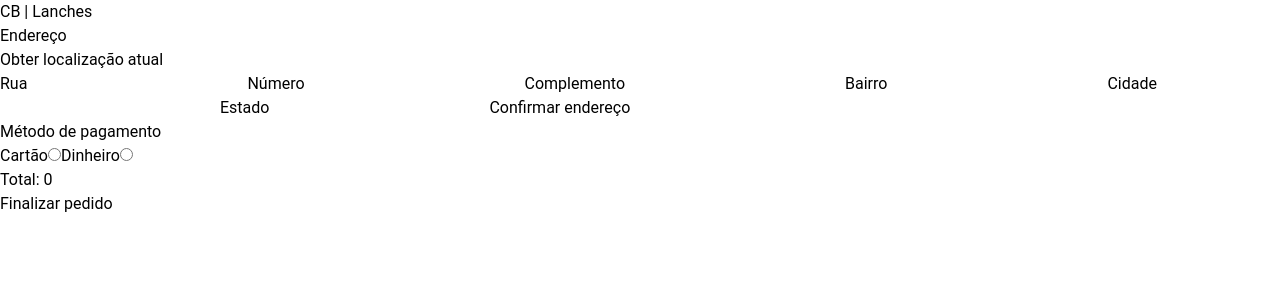
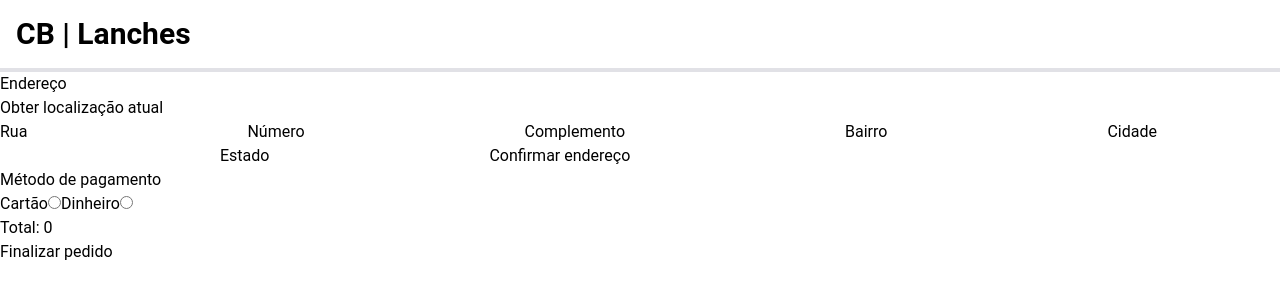
Before and after one commit to alanbrazoes/snacks-frontend, a Next.js app: page /checkout in a window 1280 px wide. Shown: the top 300 px of the page. Built offline with nearby package versions, Linux system fonts and the light colour scheme.

Commit message:
feat: remove export default. OBS: except pages

```diff
--- a/src/components/Header.tsx
+++ b/src/components/Header.tsx
@@ -9,4 +9,4 @@ const Header: React.FC = ({ children }) => {
   );
 };
 
-export default Header;
+export { Header };
--- a/src/components/ProductCart.tsx
+++ b/src/components/ProductCart.tsx
@@ -87,4 +87,4 @@ const ProductCart: React.FC = () => {
   );
 };
 
-export default ProductCart;
+export { ProductCart };
--- a/src/components/Snacks.tsx
+++ b/src/components/Snacks.tsx
@@ -37,4 +37,4 @@ const Snack: React.FC<ISnack | IDishes | IDrink> = ({ name, _id, price }): JSX.E
   );
 };
 
-export default Snack;
+export { Snack };
--- a/src/context/cart.tsx
+++ b/src/context/cart.tsx
@@ -37,4 +37,4 @@ const CartContext: React.FC = ({ children }) => {
 
 export const useCart = () => useContext(context);
 
-export default CartContext;
+export { CartContext };
--- a/src/pages/_app.tsx
+++ b/src/pages/_app.tsx
@@ -1,8 +1,8 @@
 import type { AppProps } from 'next/app';
 
-import CartContext from '@context/cart';
+import { CartContext } from '@context/cart';
 
-import '../style/main.css';
+import '@style/main.css';
 
 function MyApp({ Component, pageProps }: AppProps) {
   return (
--- a/src/pages/cart/index.tsx
+++ b/src/pages/cart/index.tsx
@@ -3,8 +3,8 @@ import React from 'react';
 import type { NextPage } from 'next';
 import Link from 'next/link';
 
-import Header from '@components/Header';
-import ProductCart from '@components/ProductCart';
+import { Header } from '@components/Header';
+import { ProductCart } from '@components/ProductCart';
 
 const Cart: NextPage = () => {
   return (
--- a/src/pages/checkout/index.tsx
+++ b/src/pages/checkout/index.tsx
@@ -3,12 +3,13 @@ import React from 'react';
 import { NextPage } from 'next';
 
 import { Address } from '@components/Address';
+import { Header } from '@components/Header';
 import { PaymentMethod } from '@components/PaymentMethod';
 
 const Checkout: NextPage = () => {
   return (
     <>
-      <header>CB | Lanches</header>
+      <Header />
       <main>
         <Address />
         <PaymentMethod />
--- a/src/pages/index.tsx
+++ b/src/pages/index.tsx
@@ -3,8 +3,8 @@ import React from 'react';
 import type { GetServerSideProps, NextPage } from 'next';
 import Link from 'next/link';
 
-import Header from '@components/Header';
-import Snack from '@components/Snacks';
+import { Header } from '@components/Header';
+import { Snack } from '@components/Snacks';
 import { getAllSnacks } from '@services/getAllSnacksApi';
 import { IAllSnacks } from '@types';
 
--- a/src/services/index.ts
+++ b/src/services/index.ts
@@ -2,6 +2,7 @@ import axios from 'axios';
 
 const api = axios.create({
   baseURL: process.env.NEXT_PUBLIC_URLSERVER,
+  timeout: 100000,
 });
 
 export default api;
```
